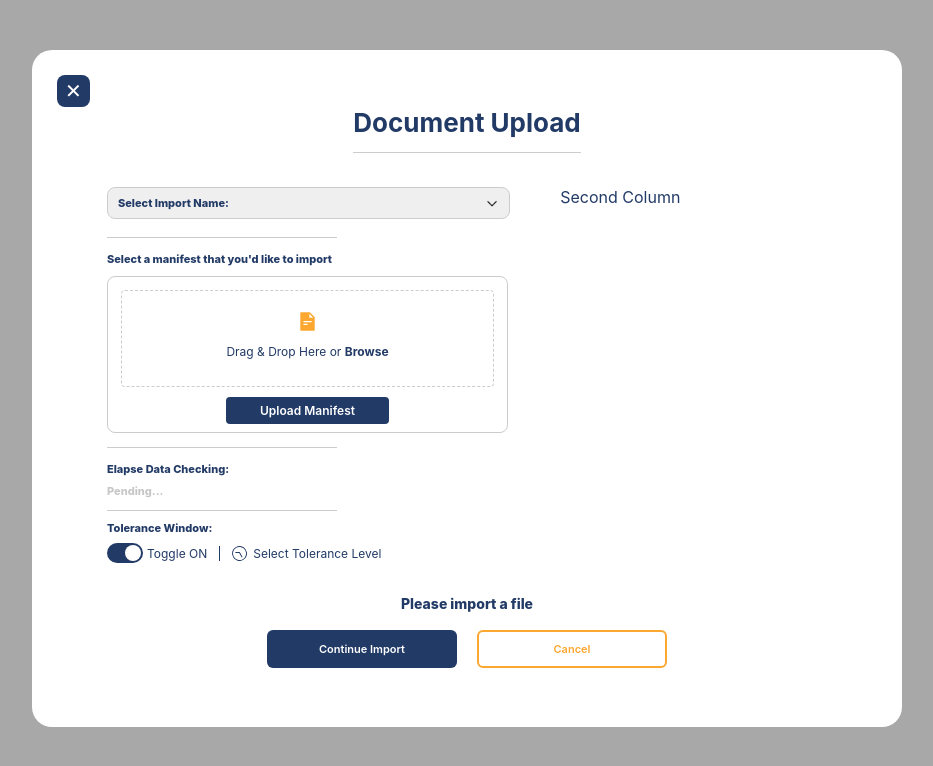
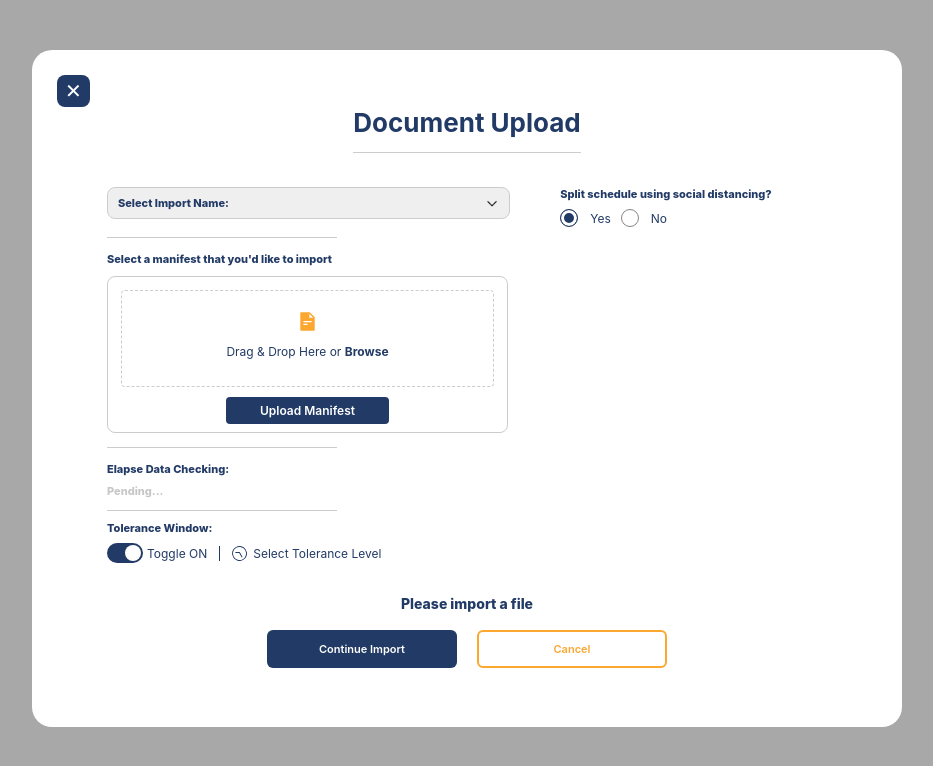
Before and after one commit to Aredu89/skyhop-challenge, a React (Create React App) app: page / in a window 1280 px wide. Shown: the top 766 px of the page, without its empty margins (173-1106 px from the left). Built offline with nearby package versions, Linux system fonts and the light colour scheme.

Commit message:
feat: radio button component

```diff
--- /dev/null
+++ b/src/components/radio-button/radio-button.component.jsx
@@ -0,0 +1,33 @@
+import React from 'react';
+import SubTitle from '../sub-title/sub-title.component';
+import { RadioContainer, Radio, Label } from './radio-button.styles';
+
+const RadioButton = ({
+  title,
+  options,
+  name,
+  value,
+  onChange
+}) => (
+  <>
+    <SubTitle marginTop={0}>{title}</SubTitle>
+    <RadioContainer>
+      {options.reverse().map((opt, indx) => {
+        return (
+          <Radio key={`radio-item-${indx}`}>
+            <input
+              id={`radio-${opt}`}
+              value={opt}
+              name={name}
+              type="radio"
+              checked={value === opt}
+              onChange={onChange} />
+            <Label htmlFor={`radio-${opt}`}>{opt}</Label>
+          </Radio>
+        )
+      })}
+    </RadioContainer>
+  </>
+);
+
+export default RadioButton;
--- /dev/null
+++ b/src/components/radio-button/radio-button.styles.jsx
@@ -0,0 +1,50 @@
+import styled from 'styled-components';
+import { PRIMARY_COLOR, DARK_GRAY } from '../../styles/variables';
+
+export const RadioContainer = styled.div`
+  display: flex;
+  align-items: center;
+  font-size: 12px;
+  gap: 10px;
+`;
+
+export const Label = styled.label`
+  &:before {
+    content: '';
+    background: transparent;
+    border-radius: 100%;
+    border: 1.5px solid ${DARK_GRAY};
+    display: inline-block;
+    width: 16px;
+    height: 16px;
+    position: relative;
+    top: -0.2em;
+    margin-right: 1em;
+    vertical-align: top;
+    cursor: pointer;
+    text-align: center;
+    transition: all 250ms ease;
+  }
+`;
+
+export const Radio = styled.div`
+  & input[type='radio'] {
+    position: absolute;
+    opacity: 0;
+    &:checked {
+      + ${Label} {
+        &:before {
+          background-color: ${PRIMARY_COLOR};
+          border: 1.5px solid ${PRIMARY_COLOR};
+          box-shadow: inset 0 0 0 3px white;
+        }
+      }
+    }
+    &:focus {
+      + ${Label} {
+        outline: none;
+        border-color: ${PRIMARY_COLOR};
+      }
+    }
+  }
+`;
--- a/src/pages/document-upload/document-upload.component.jsx
+++ b/src/pages/document-upload/document-upload.component.jsx
@@ -7,6 +7,7 @@
 import ValidationSection from '../../components/validation-section/validation-section.component';
 import Toggle from '../../components/toggle/toggle.component';
 import ContinueButtons from '../../components/continue-buttons/continue-buttons.component';
+import RadioButton from '../../components/radio-button/radio-button.component';
 import { FilesContext } from '../../context/files.context';
 
 import { selectOptions } from '../../utils/mock-values';
@@ -22,6 +23,7 @@
 
 const DocumentUpload = () => {
   const [isModalOpen, setIsModalOpen] = useState(true);
+  const [isSplitSchedule, setIsSplitSchedule] = useState('Yes');
   const { loadedFiles } = useContext(FilesContext);
 
   const handleToggleModal = () => {
@@ -37,6 +39,10 @@
 
   const handleCancel = () => {
     console.log('Cancel Import!');
+  };
+
+  const handleIsSplitScheduleChange = (event) => {
+    setIsSplitSchedule(event.target.value);
   };
 
   return (
@@ -58,7 +64,15 @@
               topic='Tolerance Level'
             />
           </LeftSection>
-          <RightSection>Second Column</RightSection>
+          <RightSection>
+            <RadioButton
+              name='split-schedule'
+              title='Split schedule using social distancing?'
+              value={isSplitSchedule}
+              options={['Yes', 'No']}
+              onChange={handleIsSplitScheduleChange}
+            />
+          </RightSection>
           <ContinueSectionContainer>
             <ContinueButtons ready={filesReady} onContinue={handleContinueImport} onCancel={handleCancel} />
           </ContinueSectionContainer>
```
